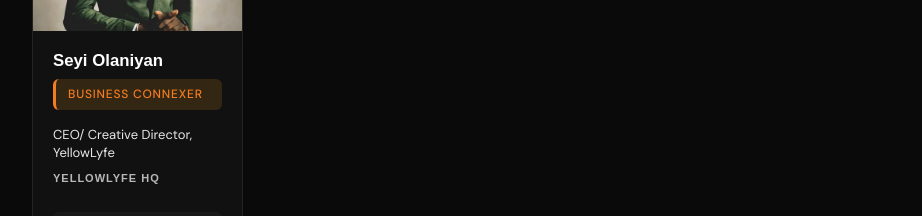
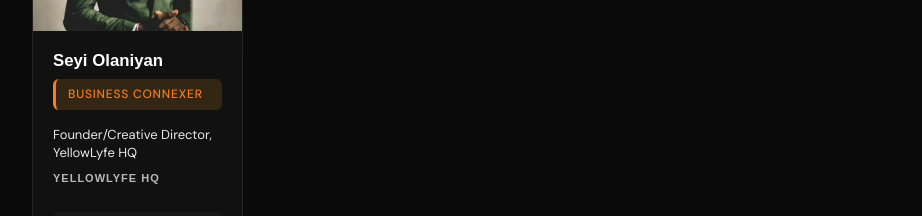
Before and after one commit to Zidepeoplenewaccount/connexa, a React (Vite) app: page / in a window 1280 px wide. Shown: the part 4320-4536 px from the top of the page, without its empty margins (32-954 px from the left). Built offline with nearby package versions, Linux system fonts and the light colour scheme; no server answers.

Commit message:
chore: updated Connexer Seyis title

```diff
--- a/src/components/speakers.jsx
+++ b/src/components/speakers.jsx
@@ -116,8 +116,8 @@ const speakers = [
     id: 6,
     name: 'Seyi Olaniyan',
     connexerType: 'BUSINESS CONNEXER',
-    title: 'CEO/ Creative Director, YellowLyfe',
-    company: 'YellowLyfe Hq',
+    title: 'Founder/Creative Director, YellowLyfe HQ',
+    company: 'YellowLyfe HQ',
     topic: null,
     photo: SeyiPhoto,
     photoClass: 'zoom-out-photo-seyi',
```
